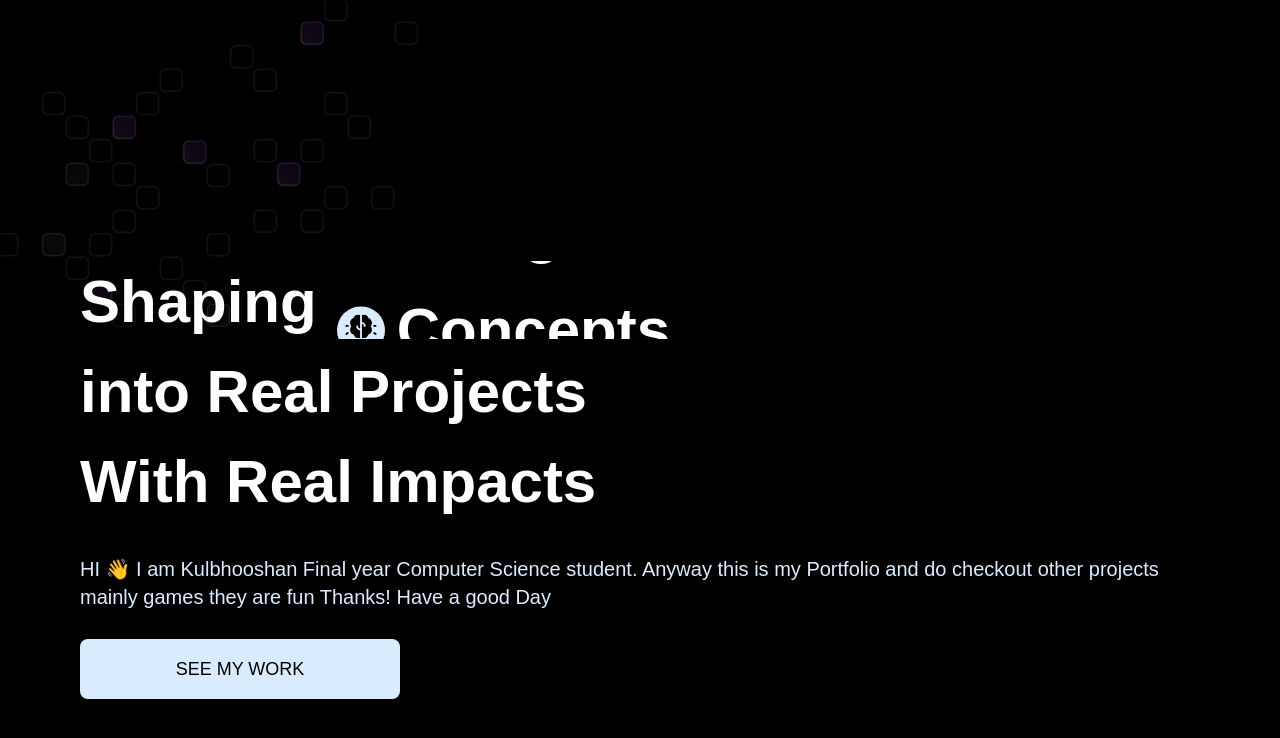
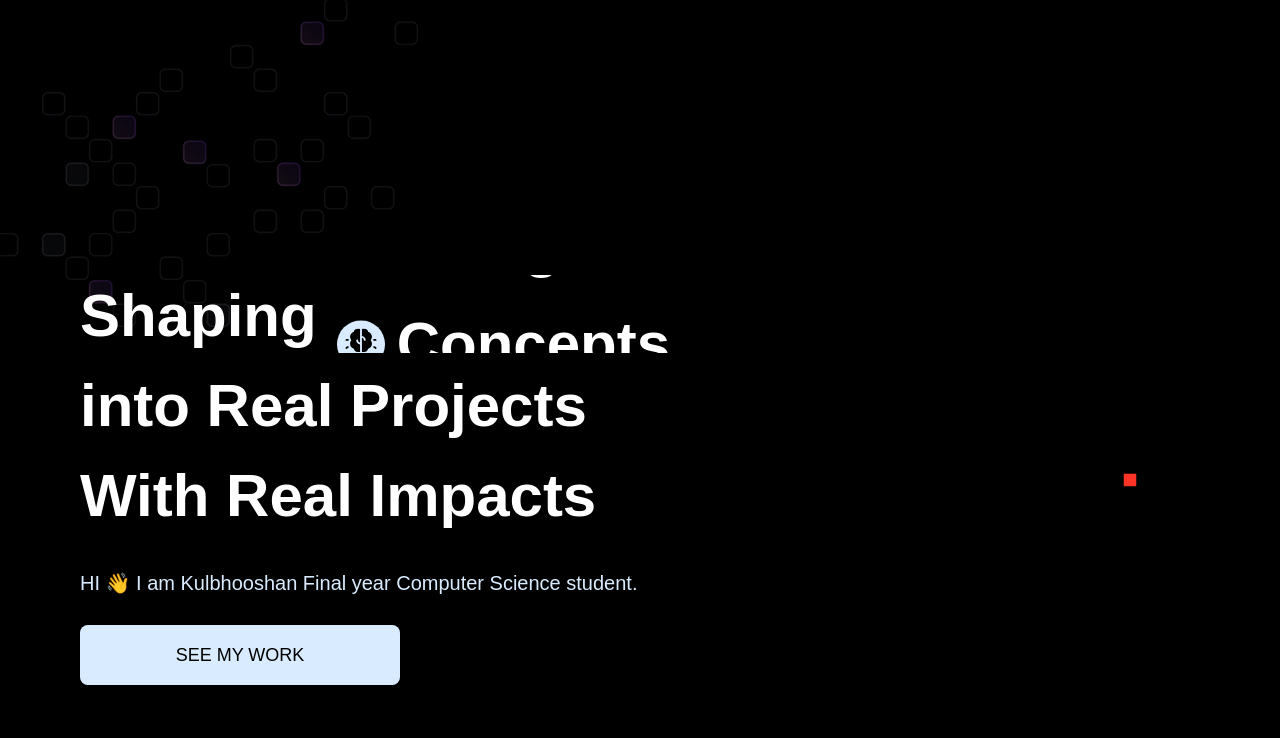
Before and after one commit to anubhqv/personal_portfolio, a React (Vite) app in the folder portfolio/: page / in a window 1280 px wide. Shown: the top 738 px of the page. Built offline with nearby package versions, Linux system fonts and the light colour scheme; a web font is replaced by a local one.

Commit message:
cant solve the sixe of cube implementing actual model

```diff
--- a/portfolio/package.json
+++ b/portfolio/package.json
@@ -18,6 +18,7 @@
     "gsap": "^3.13.0",
     "react": "^19.1.1",
     "react-dom": "^19.1.1",
+    "react-responsive": "^10.0.1",
     "tailwindcss": "^4.1.16",
     "three": "^0.181.0"
   },
--- a/portfolio/src/App.jsx
+++ b/portfolio/src/App.jsx
@@ -1,3 +1,4 @@
+
 import Hero from "./sections/Hero.jsx";
 const App=()=>{
     return (
--- a/portfolio/src/components/Button.jsx
+++ b/portfolio/src/components/Button.jsx
@@ -1,5 +1,3 @@
-import React from 'react'
-
 const Button = ({text,className,id}) => {
   return (
 
--- /dev/null
+++ b/portfolio/src/components/HeroModels/HeroExperience.jsx
@@ -0,0 +1,27 @@
+import {Canvas} from '@react-three/fiber'
+import {OrbitControls} from '@react-three/drei'
+import { useMediaQuery } from "react-responsive";
+const HeroExperience = () => {
+    const isTablet=useMediaQuery({query:'(max-width:1024px)'});
+    const isMobile=useMediaQuery({query:'(max-width:768px)'});
+  return (
+    <Canvas camera={{position:[0,0,15],fov:45}}>
+        <ambientLight intensity={0.2} color="#1a1a40"/>
+        <directionalLight position={[5,5,5]} intensity={6}/>
+        <OrbitControls
+        enablePan={false}
+        enableZoom={!isTablet}
+        maxDistance={20}
+        minDistance={5}
+        minPolarAngle={Math.PI/5}
+        maxPolarAngle={Math.PI/2}
+        />
+        <mesh>
+            <boxGeometry args={[1,1,1]}/>
+            <meshStandardMaterial color="red"/>
+        </mesh>
+    </Canvas>
+  )
+}
+
+export default HeroExperience
--- a/portfolio/src/sections/Hero.jsx
+++ b/portfolio/src/sections/Hero.jsx
@@ -1,6 +1,7 @@
-import React from 'react'
 import { words } from '../constants/'
 import Button from '../components/Button.jsx'
+import HeroExperience from "../components/HeroModels/HeroExperience.jsx";
+
 const Hero = () => {
   return (
    <section id="hero" className="relative overflow-hidden">
@@ -28,15 +29,18 @@
                         </div>
                             <p className="text-white-50 md:text-xl relative z-10 pointer-events-none">HI 👋 I am Kulbhooshan
                             Final year Computer Science student.
-                            Anyway this is my Portfolio and
-                            do checkout other projects mainly games they are fun
-                            Thanks! Have a good Day</p>
+                           </p>
                             <Button className="md:w-80 md:h-16 w-60 h-12" id="button"
                             text=" See my work" />
 
                     </div>
                 </header>
                 {/*Right: #3D Model*/}
+                <figure>
+                    <div classname="hero-3d-layout">
+                        <HeroExperience />
+                    </div>
+                </figure>
             </div>
         </section>
   )
```
Also changed, not shown: 1 other file (tests, documents, lock files or other folders).
